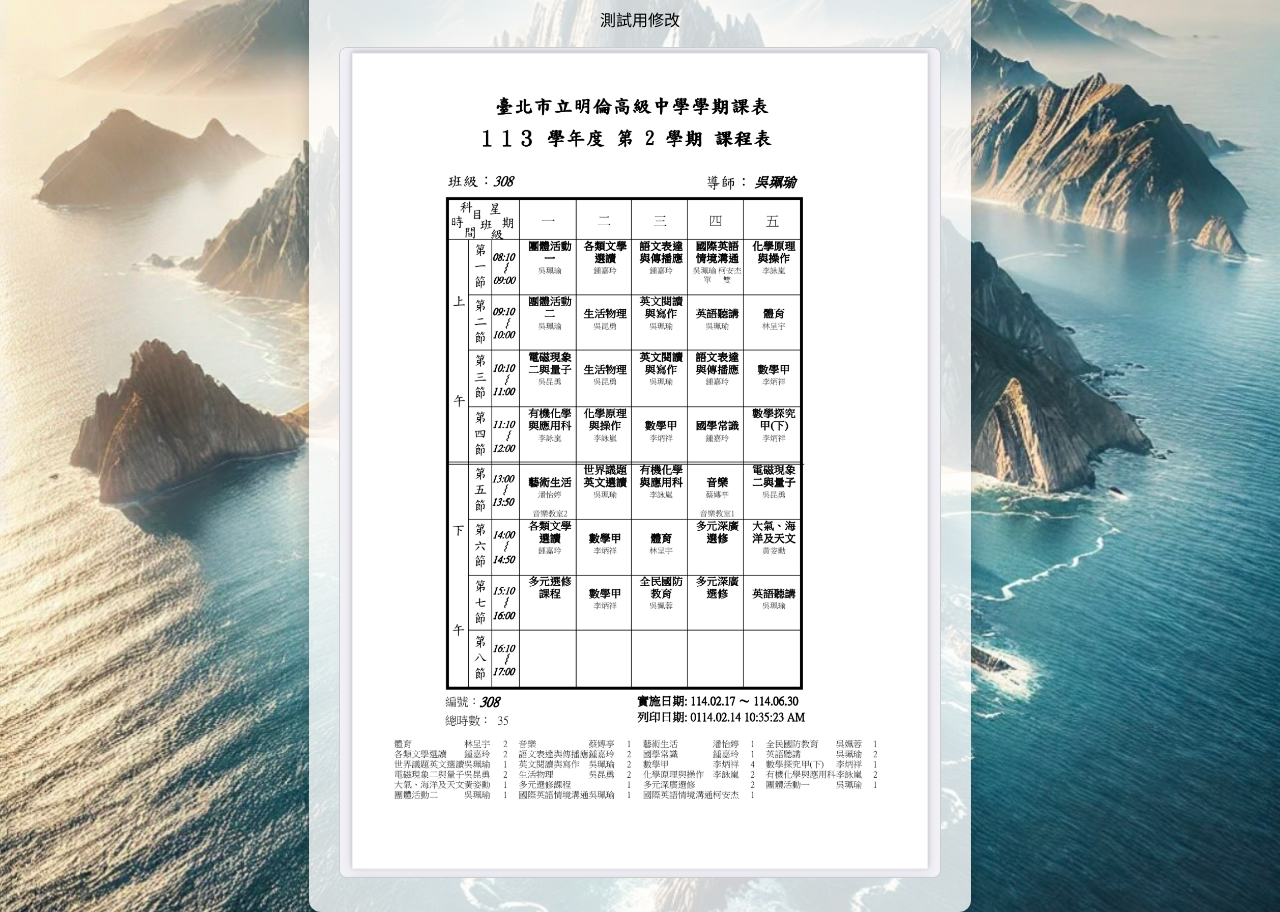
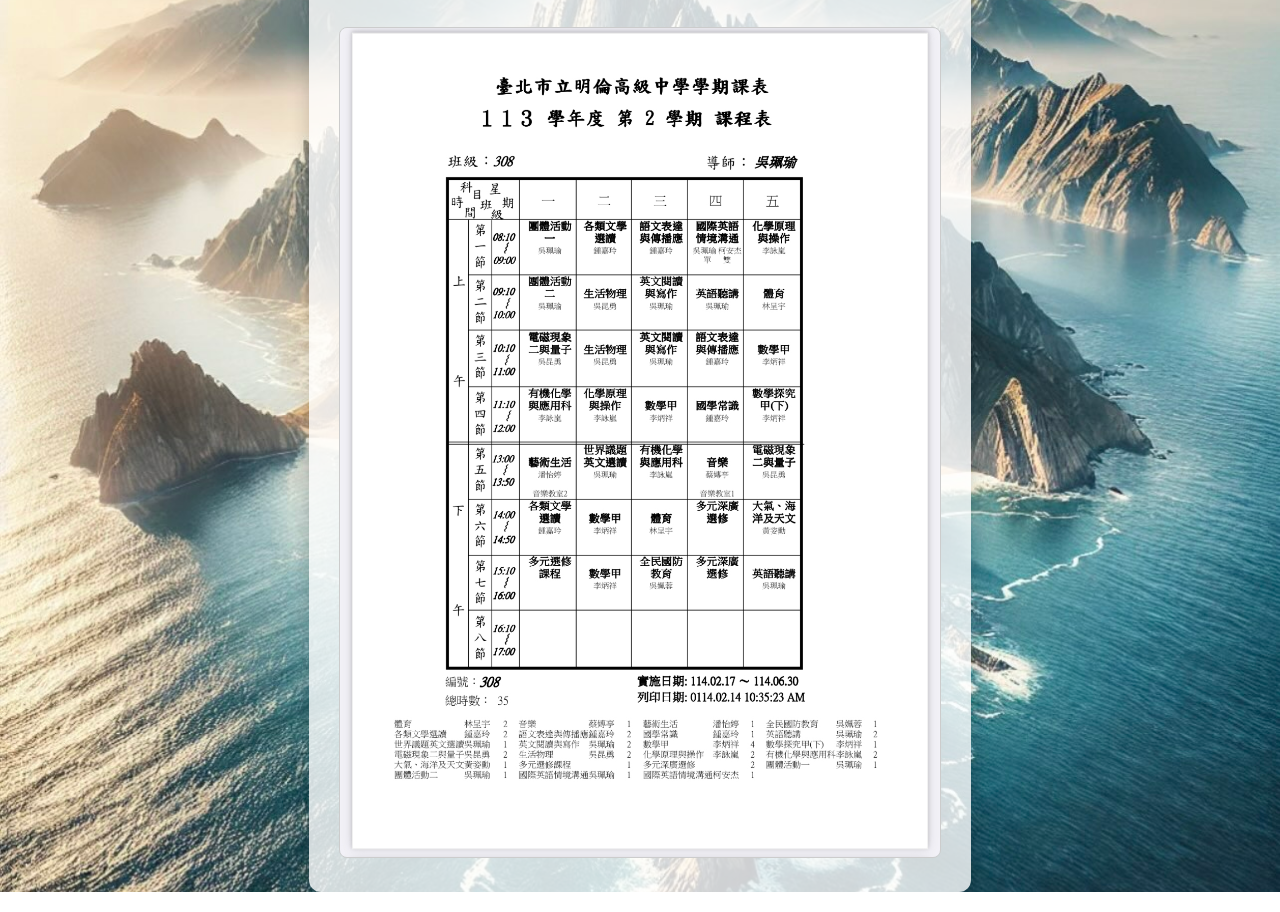
Before and after one commit to chenironegg/1132, a plain HTML site: page index.html in a window 1280 px wide. Drawn offline with Linux system fonts and the light colour scheme.

Commit message:
final check

```diff
--- a/index.html
+++ b/index.html
@@ -35,7 +35,6 @@
   <body>
     <div class="card">
       <h1>308 高三下課表</h1>
-      <p>測試用修改</p>
       <img src="課表.jpg" alt="課表圖片" />
     </div>
   </body>
```
